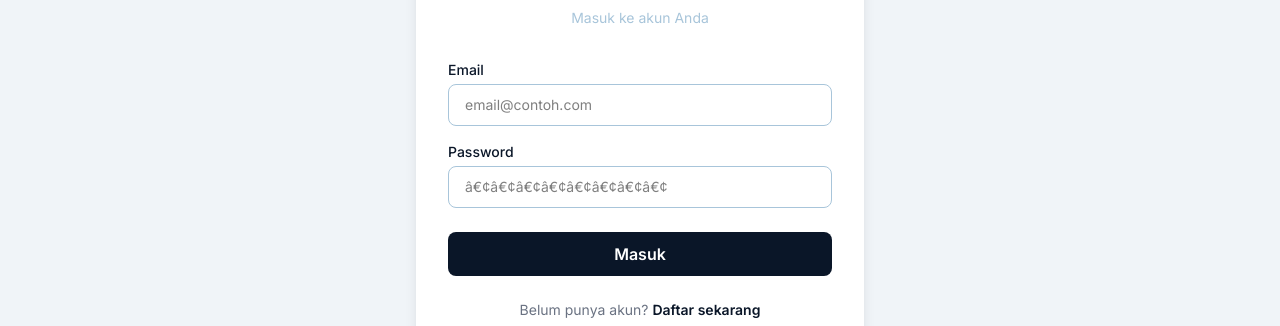
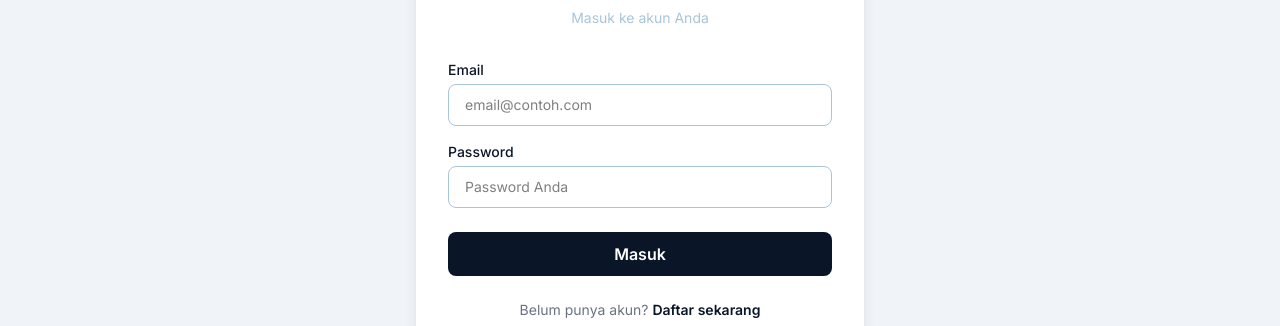
Before and after one commit to bagasmaulana96-cpu/TugasWebProg, a Next.js app: page /login in a window 1280 px wide. Shown: the part 320-646 px from the top of the page. Built offline with nearby package versions, Linux system fonts and the light colour scheme; no server answers.

Commit message:
perubahan tipe form login

```diff
--- a/app/(auth)/login/page.tsx
+++ b/app/(auth)/login/page.tsx
@@ -12,7 +12,8 @@ export default function LoginPage() {
   const [loading, setLoading] = useState(false);
   const [error, setError] = useState("");
 
-  const handleLogin = async () => {
+  const handleLogin = async (e: React.FormEvent) => {
+    e.preventDefault();
     setLoading(true);
     setError("");
 
@@ -48,7 +49,7 @@ export default function LoginPage() {
         )}
 
         {/* Form */}
-        <div className="space-y-4">
+        <form onSubmit={handleLogin} className="space-y-4">
           <div>
             <label className="block text-sm font-medium text-navy mb-1">
               Email
@@ -70,19 +71,19 @@ export default function LoginPage() {
               type="password"
               value={password}
               onChange={(e) => setPassword(e.target.value)}
-              placeholder="â€¢â€¢â€¢â€¢â€¢â€¢â€¢â€¢"
+              placeholder="Password Anda"
               className="w-full border border-soft-blue rounded-lg px-4 py-2.5 text-sm focus:outline-none focus:ring-2 focus:ring-navy"
             />
           </div>
 
           <button
-            onClick={handleLogin}
+            type="submit"
             disabled={loading}
             className="w-full bg-navy text-white font-semibold py-2.5 rounded-lg hover:bg-opacity-90 transition disabled:opacity-60 mt-2"
           >
             {loading ? "Memproses..." : "Masuk"}
           </button>
-        </div>
+        </form>
 
         {/* Register Link */}
         <p className="text-center text-sm text-gray-500 mt-6">
```
